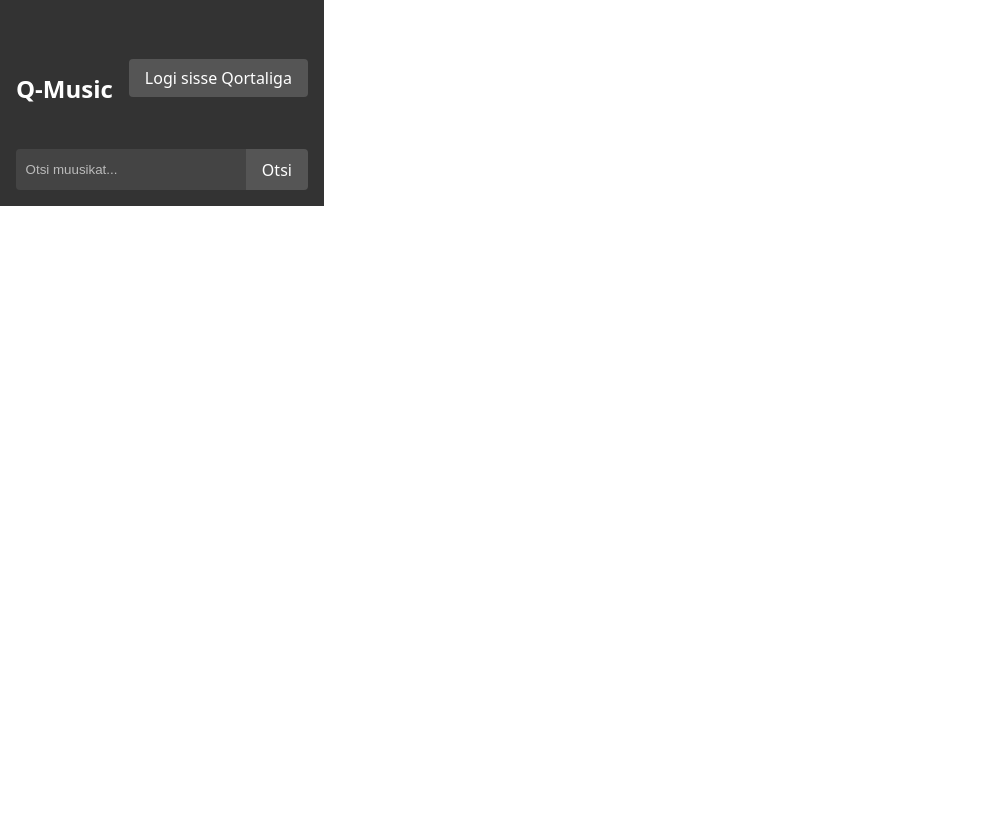
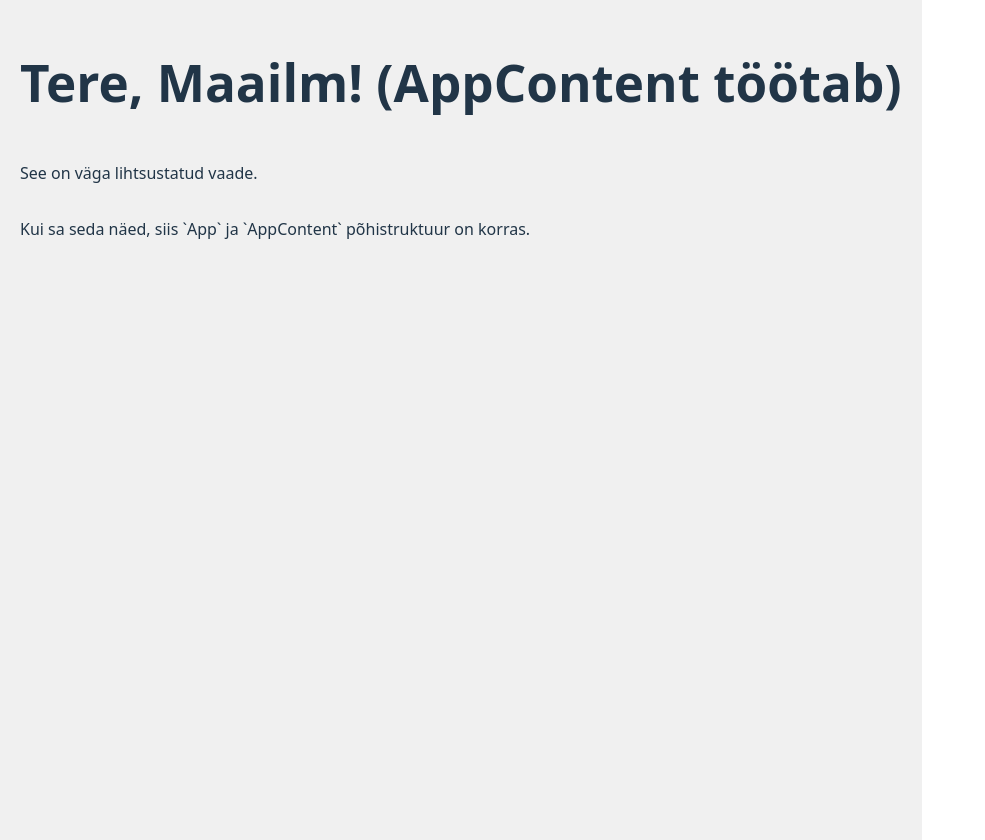
Before and after one commit to iffinland/Q-Music, a React (Vite) app: page / in a window 1280 px wide. Shown: the whole page, without its empty margins (0-985 px from the left). Before the commit the page ends 800 px from the top, so only its background shows below. Built offline with nearby package versions, Linux system fonts and the light colour scheme.

Commit message:
litle test changes

```diff
--- a/src/App.jsx
+++ b/src/App.jsx
@@ -1,12 +1,12 @@
 import React, { useState, useEffect } from 'react';
-import { Routes, Route, Link, Navigate, useNavigate } from 'react-router-dom';
-import Header from './components/Header';
-import Player from './components/Player';
-import HomePage from './pages/HomePage';
-import AddMusicPage from './pages/AddMusicPage';
-import CreatePlaylistPage from './pages/CreatePlaylistPage';
-import SearchResultsPage from './pages/SearchResultsPage';
-import { songs as initialMockSongs } from './data/mockSongs'; // Muutsin nime, et vältida konflikti 'songs' state'iga
+// import { Routes, Route, Link, Navigate, useNavigate } from 'react-router-dom';
+// import Header from './components/Header';
+// import Player from './components/Player';
+// import HomePage from './pages/HomePage';
+// import AddMusicPage from './pages/AddMusicPage';
+// import CreatePlaylistPage from './pages/CreatePlaylistPage';
+// import SearchResultsPage from './pages/SearchResultsPage';
+// import { songs as initialMockSongs } from './data/mockSongs'; // Muutsin nime, et vältida konflikti 'songs' state'iga
 import './App.css';
 // import { useNavigate } from 'react-router-dom'; // Assuming useNavigate is used
 // import useAuth from './hooks/useAuth';
@@ -14,81 +14,40 @@
 
 // App komponent on välimine kest
 function App() {
-  // console.log("App komponent renderdab");
-  // Siin võiksid olla olekud, mis EI sõltu otseselt routeri kontekstist
-  // või mida AppContent ei pea muutma, vaid ainult lugema.
-  // Aga lihtsuse mõttes võib App olla ka lihtsalt wrapper AppContentile.
   return (
     <AppContent />
   );
 }
 
-// src/App.jsx (kus on AppContent defineeritud)
-// ... (impordid)
+function AppContent() {
+  // const navigate = useNavigate(); // Kommenteeri välja, kui useNavigate pole imporditud
 
-function AppContent({ /* ...muud propsid... */ }) {
-  const navigate = useNavigate();
+  // Kõik olekud (useState) praegu välja kommenteerida
+  // const [selectedSong, setSelectedSong] = useState(null);
+  // const [isLoggedIn, setIsLoggedIn] = useState(false);
+  // const [currentUser, setCurrentUser] = useState(null);
+  // const [songs, setSongs] = useState([]);
 
-  // Autentimise olekud on siin defineeritud
-  const [isLoggedIn, setIsLoggedIn] = useState(false);
-  const [currentUser, setCurrentUser] = useState(null);
-  // ... (muud sinu olekud nagu songs, selectedSong jne) ...
+  // useEffect ka välja kommenteerida
+  // useEffect(() => {
+  //   setSongs(initialMockSongs);
+  // }, []);
 
+  // Kõik handler-funktsioonid välja kommenteerida
+  // const handleNavigateToAction = ...
+  // const handleToggleLoginLogout = ...
+  // const handleSelectSong = ...
+  // const actualSearchHandler = ...
 
-  const handleNavigateToAction = async (targetPath) => {
-    if (isLoggedIn && currentUser) { // Kasutab siin defineeritud isLoggedIn ja currentUser
-      navigate(targetPath);
-      return;
-    }
-    const qortalName = prompt("Palun sisesta oma Qortali nimi testimiseks:");
-    if (qortalName && qortalName.trim() !== "") {
-      setIsLoggedIn(true); // Kasutab siin defineeritud setIsLoggedIn
-      setCurrentUser({ name: qortalName.trim(), address: "QfakeAddress123" }); // Kasutab siin defineeritud setCurrentUser
-      alert(`Tere, ${qortalName.trim()}! Suunatakse lehele ${targetPath} (sim sisselogimine).`);
-      navigate(targetPath);
-    } else {
-      alert("Nimi on vajalik sisu lisamiseks.");
-    }
-  };
+  console.log("AppContent renderdub nüüd väga lihtsalt!"); // Lisa see log
 
-  // handleToggleLoginLogout funktsioon, mis kasutab neid samu olekuid
-  const handleToggleLoginLogout = () => {
-    if (isLoggedIn) {
-      // handleLogout loogika
-      setIsLoggedIn(false);
-      setCurrentUser(null);
-      alert("Välja logitud.");
-    } else {
-      // handleLogin loogika (praegu on see osa handleNavigateToAction sees, aga võiks olla ka eraldi)
-      // Simuleerime sisselogimist, kui see nupp on eraldi
-      const qortalName = prompt("Palun sisesta oma Qortali nimi sisselogimiseks:");
-      if (qortalName && qortalName.trim() !== "") {
-        setIsLoggedIn(true);
-        setCurrentUser({ name: qortalName.trim(), address: "QfakeAddress123" });
-        alert(`Tere tulemast, ${qortalName.trim()}! (Simuleeritud)`);
-      }
-    }
-  };
-
-    const actualSearchHandler = (searchTerm) => {
-    // Add your search logic here
-    console.log("Performing search for:", searchTerm);
-  };
-
-  // ... (ülejäänud AppContent JSX ja funktsioonid) ...
-  // Headerile edastad siis siin defineeritud isLoggedIn, currentUser, handleToggleLoginLogout
-   return (
-    <div className="app-container">
-      <Header
-        isLoggedIn={isLoggedIn} // Siit
-        currentUser={currentUser} // Siit
-        onLoginLogoutClick={handleToggleLoginLogout} // Siit
-        onSearchSubmit={actualSearchHandler} // Sinu otsingukäitleja
-        onNavigateToAction={handleNavigateToAction}
-      />
-      {/* ... */}
+  return (
+    <div className="app-container" style={{ padding: '20px', backgroundColor: '#f0f0f0' }}>
+      <h1>Tere, Maailm! (AppContent töötab)</h1>
+      <p>See on väga lihtsustatud vaade.</p>
+      <p>Kui sa seda näed, siis `App` ja `AppContent` põhistruktuur on korras.</p>
     </div>
   );
 }
 
-export default App; // Make sure this line exists and is exporting your main component.
+export default App;
```
Also changed, not shown: 1 other file (tests, documents, lock files or other folders).
